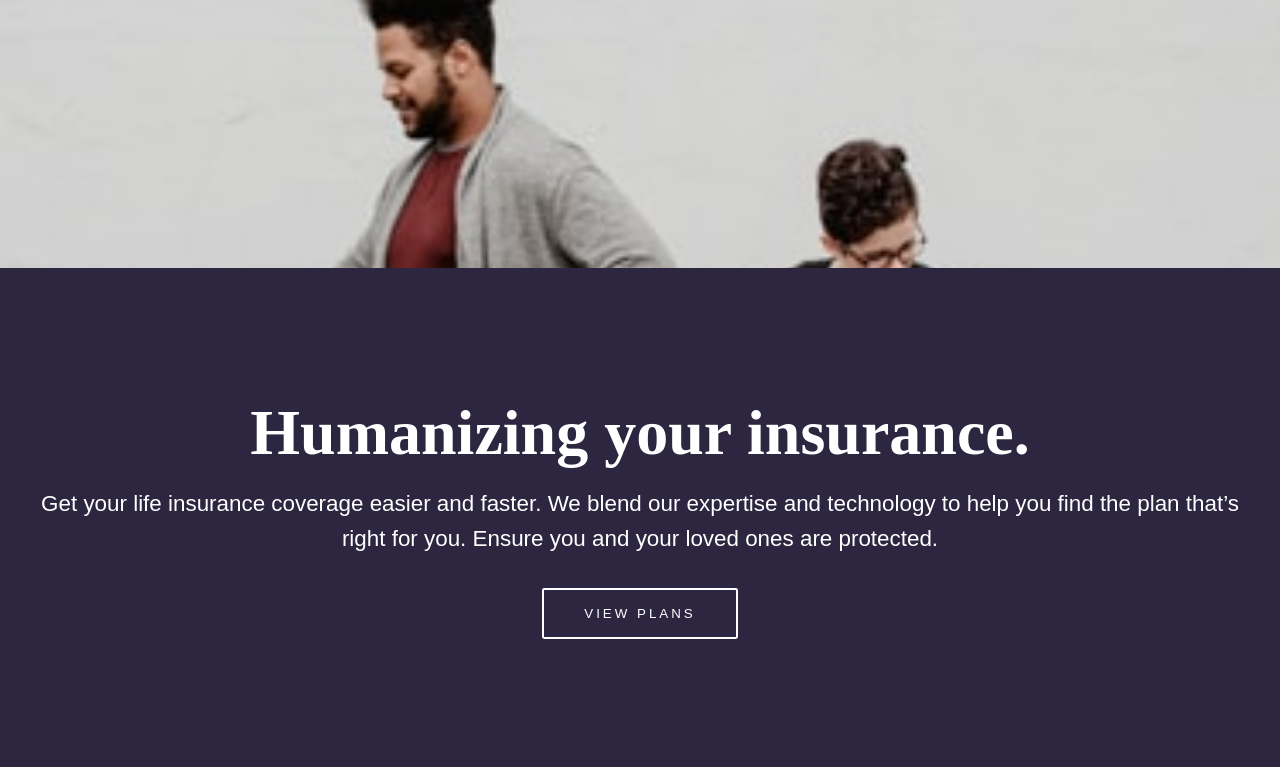
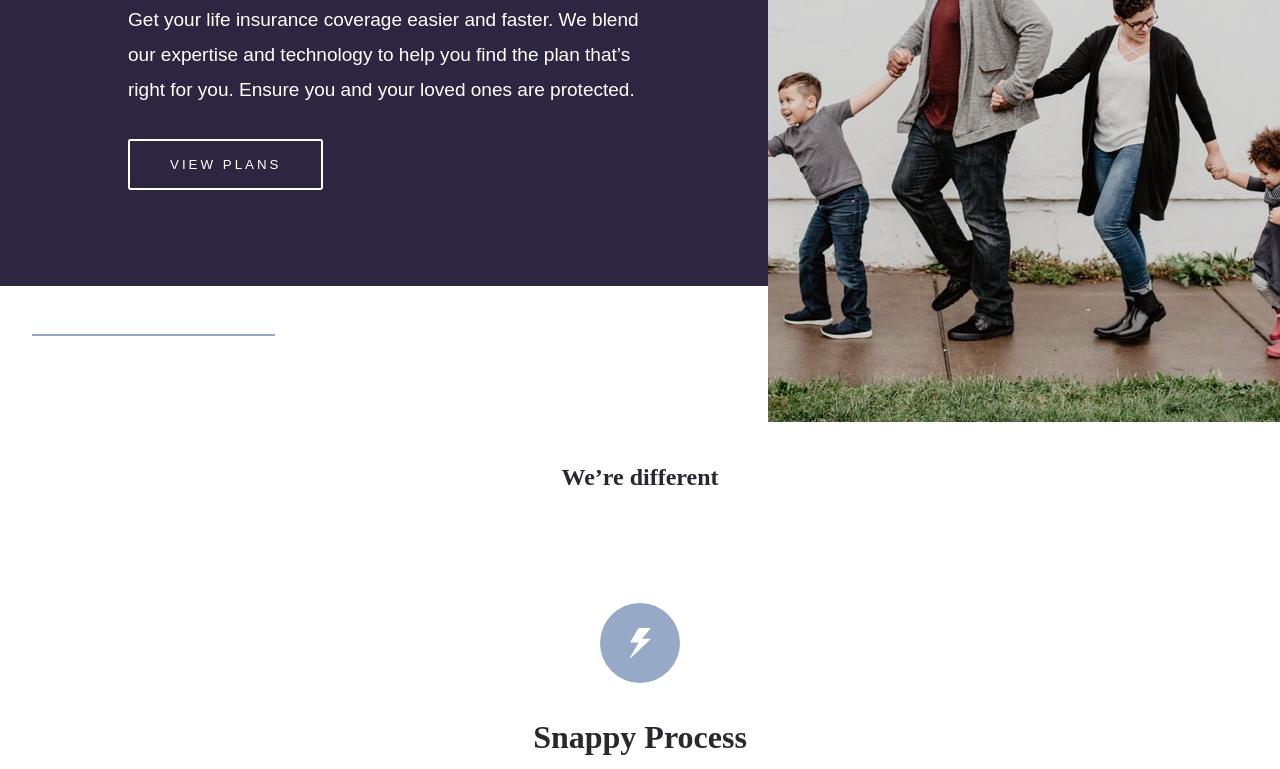
Before and after one commit to Maryjanee/Challenges, a plain HTML site: page insure-landing-page/index.html in a window 1280 px wide. Shown: the part 433-1202 px from the top of the page. Drawn offline with Linux system fonts and the light colour scheme.

Commit message:
style hero-area for medium screen

```diff
--- a/insure-landing-page/index.html
+++ b/insure-landing-page/index.html
@@ -41,8 +41,9 @@
         </ul>
       </nav>
       <div class="hero-image"></div>
-      <section class="main-content">
+      <section class="main-content wrapper">
         <div>
+          <span class="line"></span>
           <h1>Humanizing your insurance.</h1>
           <p>
             Get your life insurance coverage easier and faster. We blend our
--- a/insure-landing-page/style.css
+++ b/insure-landing-page/style.css
@@ -153,6 +153,13 @@ nav {
     padding: 1.5rem 6rem;
   }
 
+  .line {
+    border: 1px solid var(--GrayishBlue);
+    display: block;
+    width: 20%;
+    margin-bottom: 4rem;
+  }
+
   .nav-links-container {
     display: flex;
     justify-content: space-between;
@@ -166,4 +173,36 @@ nav {
     color: var(--DarkGrayishViolet);
     font-size: 0.8rem;
   }
+
+  .hero-image {
+    background: url("./images/image-intro-desktop.jpg");
+    background-repeat: no-repeat;
+    position: absolute;
+    background-position: 48rem 7rem;
+    height: 100%;
+    z-index: 2;
+  }
+
+  .main-content {
+    padding: 4rem 6rem;
+  }
+  .main-content div {
+    width: 51%;
+    text-align: left;
+  }
+
+  .main-content {
+    margin: 1rem 0;
+    padding: 6rem 8rem;
+  }
+
+  .main-content div h1 {
+    font-size: 4rem;
+    text-align: left;
+  }
+
+  .main-content div p {
+    font-size: 1.19rem;
+    text-align: left;
+  }
 }
```
